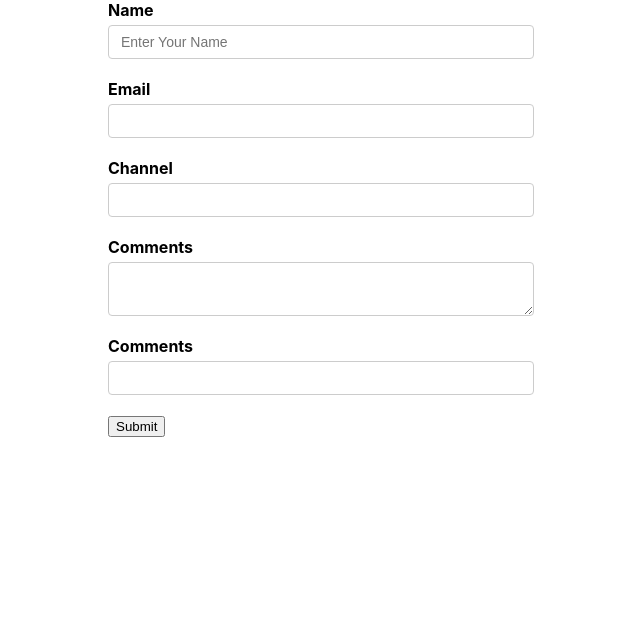
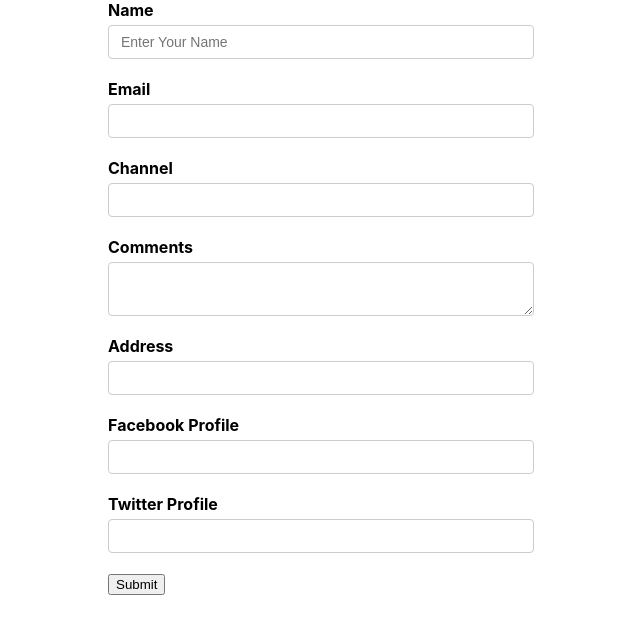
Before and after one commit to mmkvdev/React-Formik, a React (Create React App) app: page / in a window 1280 px wide. Shown: the top 634 px of the page, without its empty margins (319-959 px from the left). Built offline with nearby package versions, Linux system fonts and the light colour scheme.

Commit message:
Update: Nested Objects

```diff
--- a/src/components/YoutubeForm.js
+++ b/src/components/YoutubeForm.js
@@ -65,7 +65,7 @@
                 </div>
 
                 <div className="form-control">
-                    <label htmlFor='address'>Comments</label>
+                    <label htmlFor='address'>Address</label>
                     <Field name='address'>
                         {
                             (props) => {
@@ -81,6 +81,17 @@
                         }
                     </Field>
                 </div>
+
+                <div className='form-control'>
+                        <label htmlFor='facebook'>Facebook Profile</label>
+                        <Field type='text' id='facebook' name='social.facebook'/>
+                </div>
+
+                <div className='form-control'>
+                        <label htmlFor='twitter'>Twitter Profile</label>
+                        <Field type='text' id='twitter' name='social.twitter'/>
+                </div>
+
                 <button type="submit">Submit</button>
             </Form>
         </Formik>
--- a/src/utils/initialValues.js
+++ b/src/utils/initialValues.js
@@ -4,4 +4,8 @@
     channel: '',
     comments: '',
     address: '',
+    social: {
+        facebook: '',
+        twitter: ''
+    }
 };
```
